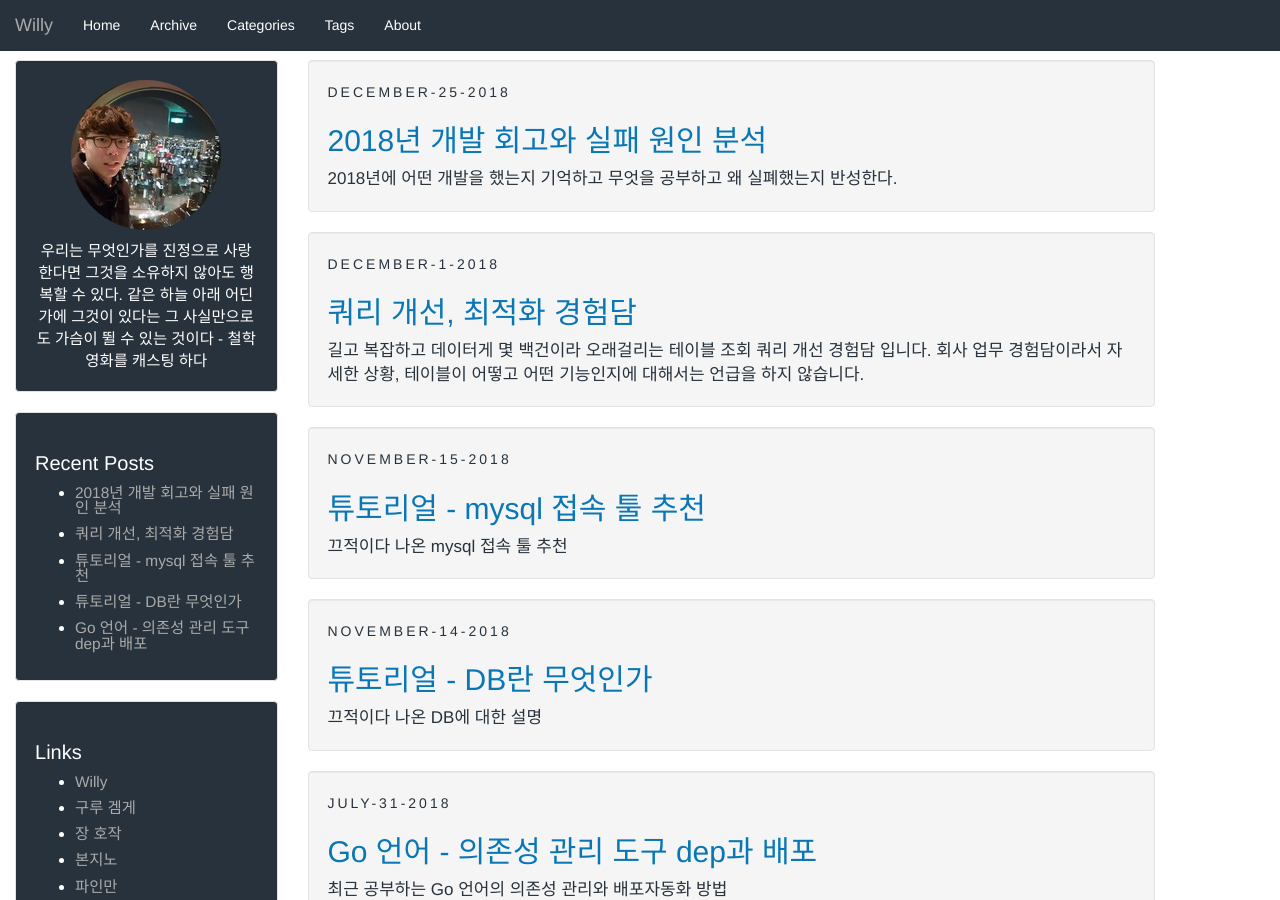
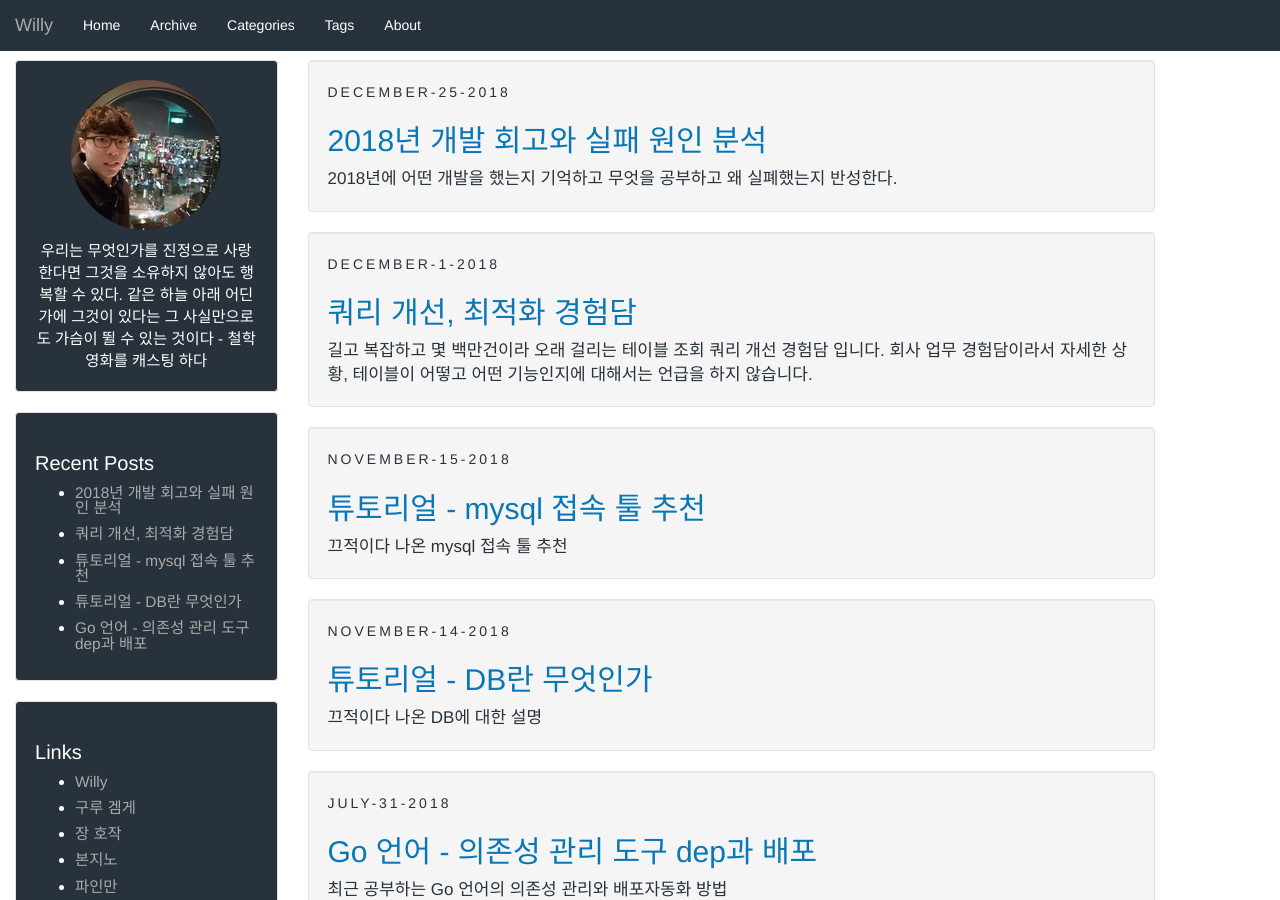
Before and after one commit to qowns8/qowns8.github.io, a Jekyll site: the page built from index.html, in a window 1280 px wide and 900 px high. Built offline with Jekyll 4.4.1, drawn with Linux system fonts in a browser that asks for light colours; the list of posts is cut into pages by our own code.

Commit message:
소개 글 수정

```diff
--- a/_posts/2018-11-31-queryOpt.md
+++ b/_posts/2018-11-31-queryOpt.md
@@ -2,7 +2,7 @@
 layout: post
 title: 쿼리 개선, 최적화 경험담
 categories: database
-description: 길고 복잡하고 데이터게 몇 백건이라 오래걸리는 테이블 조회 쿼리 개선 경험담 입니다. 회사 업무 경험담이라서 자세한 상황, 테이블이 어떻고 어떤 기능인지에 대해서는 언급을 하지 않습니다.
+description: 길고 복잡하고 몇 백만건이라 오래 걸리는 테이블 조회 쿼리 개선 경험담 입니다. 회사 업무 경험담이라서 자세한 상황, 테이블이 어떻고 어떤 기능인지에 대해서는 언급을 하지 않습니다.
 tags:
 - mysql
 - DB
```
